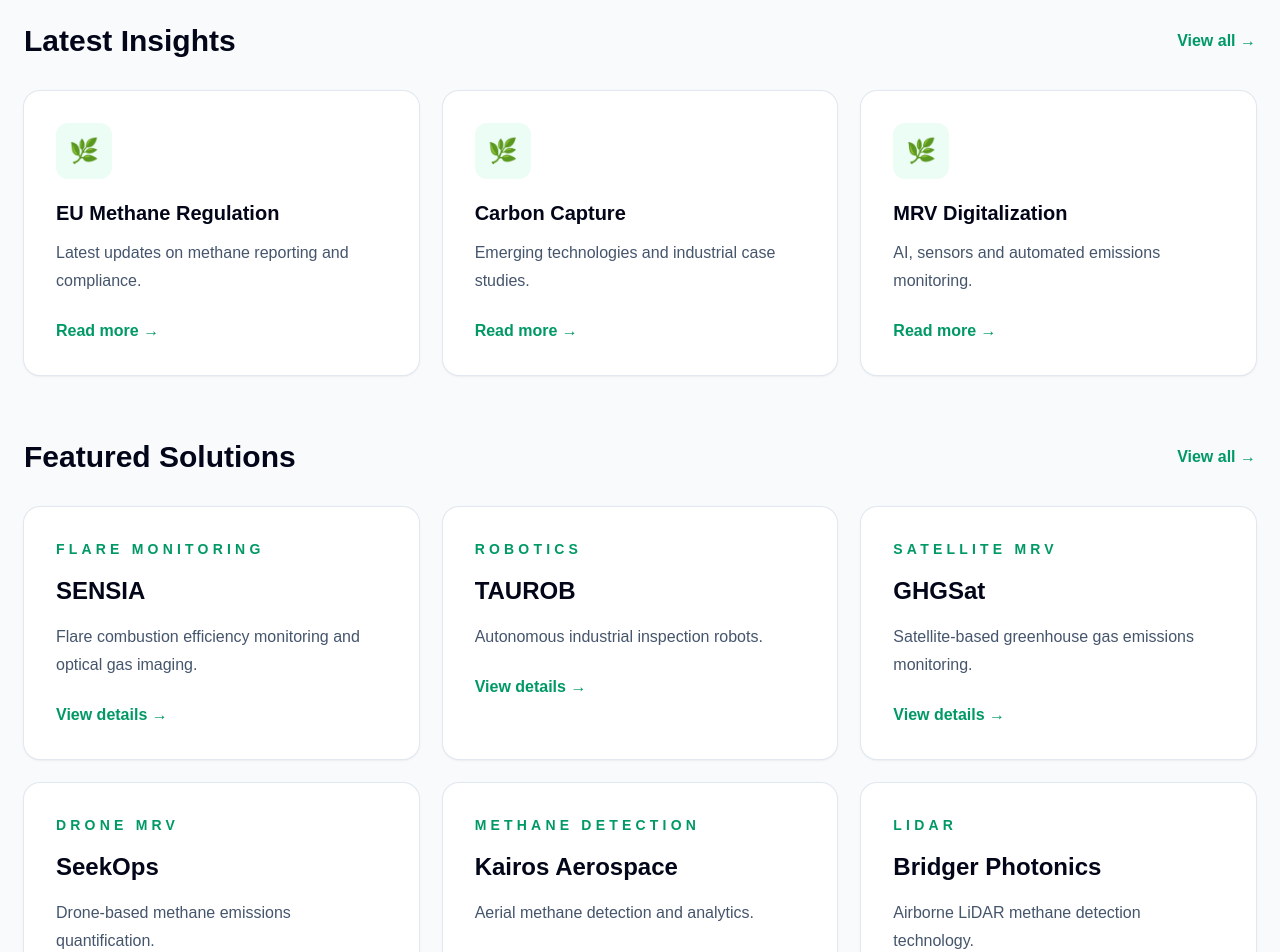
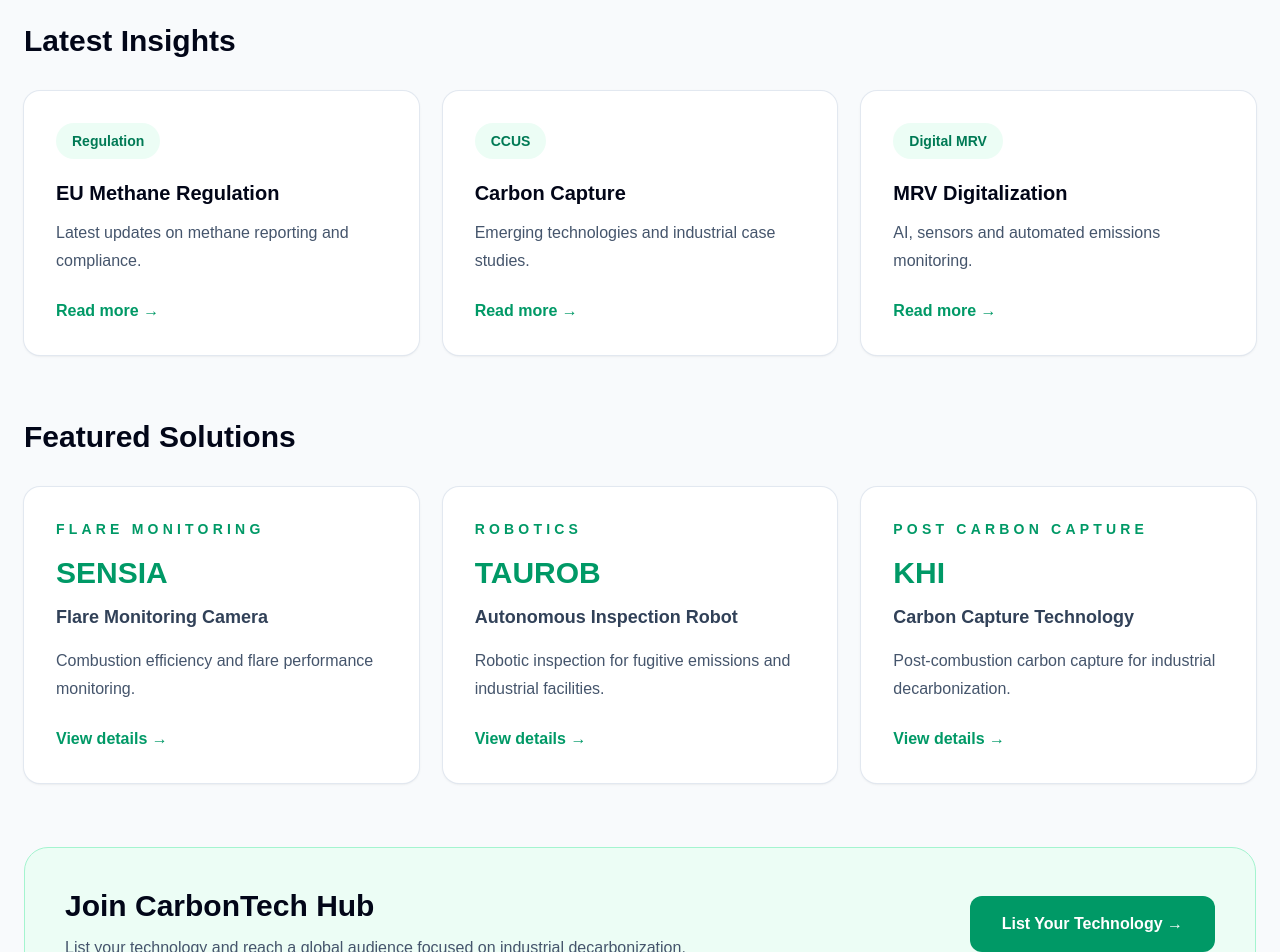
Before and after one commit to kazuakich3cooh/carbon-tech-hub, a Next.js app: page / in a window 1280 px wide. Shown: the part 760-1712 px from the top of the page. Built offline with nearby package versions, Linux system fonts and the light colour scheme.

Commit message:
Release CarbonTech Hub v0.3

```diff
--- a/app/page.tsx
+++ b/app/page.tsx
@@ -1,51 +1,15 @@
 import Image from "next/image";
 
-const latestInsights = [
-  {
-    title: "EU Methane Regulation",
-    text: "Latest updates on methane reporting and compliance.",
-  },
-  {
-    title: "Carbon Capture",
-    text: "Emerging technologies and industrial case studies.",
-  },
-  {
-    title: "MRV Digitalization",
-    text: "AI, sensors and automated emissions monitoring.",
-  },
+const insights = [
+  ["EU Methane Regulation", "Latest updates on methane reporting and compliance.", "Regulation"],
+  ["Carbon Capture", "Emerging technologies and industrial case studies.", "CCUS"],
+  ["MRV Digitalization", "AI, sensors and automated emissions monitoring.", "Digital MRV"],
 ];
 
-const featuredSolutions = [
-  {
-    company: "SENSIA",
-    category: "Flare Monitoring",
-    description: "Flare combustion efficiency monitoring and optical gas imaging.",
-  },
-  {
-    company: "TAUROB",
-    category: "Robotics",
-    description: "Autonomous industrial inspection robots.",
-  },
-  {
-    company: "GHGSat",
-    category: "Satellite MRV",
-    description: "Satellite-based greenhouse gas emissions monitoring.",
-  },
-  {
-    company: "SeekOps",
-    category: "Drone MRV",
-    description: "Drone-based methane emissions quantification.",
-  },
-  {
-    company: "Kairos Aerospace",
-    category: "Methane Detection",
-    description: "Aerial methane detection and analytics.",
-  },
-  {
-    company: "Bridger Photonics",
-    category: "LiDAR",
-    description: "Airborne LiDAR methane detection technology.",
-  },
+const solutions = [
+  ["Flare Monitoring", "SENSIA", "Flare Monitoring Camera", "Combustion efficiency and flare performance monitoring."],
+  ["Robotics", "TAUROB", "Autonomous Inspection Robot", "Robotic inspection for fugitive emissions and industrial facilities."],
+  ["Post Carbon Capture", "KHI", "Carbon Capture Technology", "Post-combustion carbon capture for industrial decarbonization."],
 ];
 
 export default function Home() {
@@ -69,7 +33,7 @@
         <section className="relative mx-auto max-w-7xl px-6 py-28">
           <div className="max-w-3xl">
             <p className="text-sm font-bold uppercase tracking-[0.4em] text-emerald-600">
-              CarbonTech Hub
+              CarbonTech Hub v0.3
             </p>
 
             <h1 className="mt-6 text-5xl font-black leading-tight tracking-tight text-slate-950 md:text-7xl">
@@ -85,72 +49,35 @@
       </section>
 
       <section id="insights" className="mx-auto max-w-7xl px-6 py-16">
-        <div className="flex items-center justify-between">
-          <h2 className="text-3xl font-black">Latest Insights</h2>
-          <a
-            href="/insights"
-            className="font-semibold text-emerald-600 hover:text-emerald-700"
-          >
-            View all →
-          </a>
-        </div>
+        <h2 className="text-3xl font-black">Latest Insights</h2>
 
         <div className="mt-8 grid gap-6 md:grid-cols-3">
-          {latestInsights.map((insight) => (
-            <div
-              key={insight.title}
-              className="rounded-2xl bg-white p-8 shadow-sm ring-1 ring-slate-200 transition hover:-translate-y-1 hover:shadow-lg"
-            >
-              <div className="mb-5 flex h-14 w-14 items-center justify-center rounded-xl bg-emerald-50 text-2xl">
-                🌿
-              </div>
-
-              <h3 className="text-xl font-bold">{insight.title}</h3>
-
-              <p className="mt-3 leading-7 text-slate-600">
-                {insight.text}
+          {insights.map(([title, text, tag]) => (
+            <div key={title} className="rounded-2xl bg-white p-8 shadow-sm ring-1 ring-slate-200">
+              <p className="mb-5 inline-block rounded-full bg-emerald-50 px-4 py-2 text-sm font-bold text-emerald-700">
+                {tag}
               </p>
-
-              <p className="mt-6 font-semibold text-emerald-600">
-                Read more →
-              </p>
+              <h3 className="text-xl font-bold">{title}</h3>
+              <p className="mt-3 leading-7 text-slate-600">{text}</p>
+              <p className="mt-6 font-semibold text-emerald-600">Read more →</p>
             </div>
           ))}
         </div>
       </section>
 
       <section id="solutions" className="mx-auto max-w-7xl px-6 pb-16">
-        <div className="flex items-center justify-between">
-          <h2 className="text-3xl font-black">Featured Solutions</h2>
-          <a
-            href="/solutions"
-            className="font-semibold text-emerald-600 hover:text-emerald-700"
-          >
-            View all →
-          </a>
-        </div>
+        <h2 className="text-3xl font-black">Featured Solutions</h2>
 
         <div className="mt-8 grid gap-6 md:grid-cols-3">
-          {featuredSolutions.map((solution) => (
-            <div
-              key={solution.company}
-              className="rounded-2xl bg-white p-8 shadow-sm ring-1 ring-slate-200 transition hover:-translate-y-1 hover:shadow-lg"
-            >
+          {solutions.map(([category, name, product, description]) => (
+            <div key={name} className="rounded-2xl bg-white p-8 shadow-sm ring-1 ring-slate-200">
               <p className="text-sm font-bold uppercase tracking-[0.3em] text-emerald-600">
-                {solution.category}
+                {category}
               </p>
-
-              <h3 className="mt-4 text-2xl font-black">
-                {solution.company}
-              </h3>
-
-              <p className="mt-4 leading-7 text-slate-600">
-                {solution.description}
-              </p>
-
-              <p className="mt-6 font-semibold text-emerald-600">
-                View details →
-              </p>
+              <h3 className="mt-4 text-3xl font-black text-emerald-600">{name}</h3>
+              <p className="mt-3 text-lg font-semibold text-slate-700">{product}</p>
+              <p className="mt-4 leading-7 text-slate-600">{description}</p>
+              <p className="mt-6 font-semibold text-emerald-600">View details →</p>
             </div>
           ))}
         </div>
@@ -161,19 +88,19 @@
           <div>
             <h2 className="text-3xl font-black">Join CarbonTech Hub</h2>
             <p className="mt-3 max-w-2xl text-slate-600">
-              List your technology and reach a global audience focused on
-              industrial decarbonization.
+              List your technology and reach a global audience focused on industrial decarbonization.
             </p>
           </div>
 
-          <a
-            className="rounded-xl bg-emerald-600 px-8 py-4 text-center font-bold text-white hover:bg-emerald-700"
-            href="/submit"
-          >
+          <a className="rounded-xl bg-emerald-600 px-8 py-4 text-center font-bold text-white hover:bg-emerald-700" href="/submit">
             List Your Technology →
           </a>
         </div>
       </section>
+
+      <footer className="border-t border-slate-200 px-6 py-8 text-center text-sm text-slate-500">
+        CarbonTech Hub v0.3
+      </footer>
     </main>
   );
 }
```
